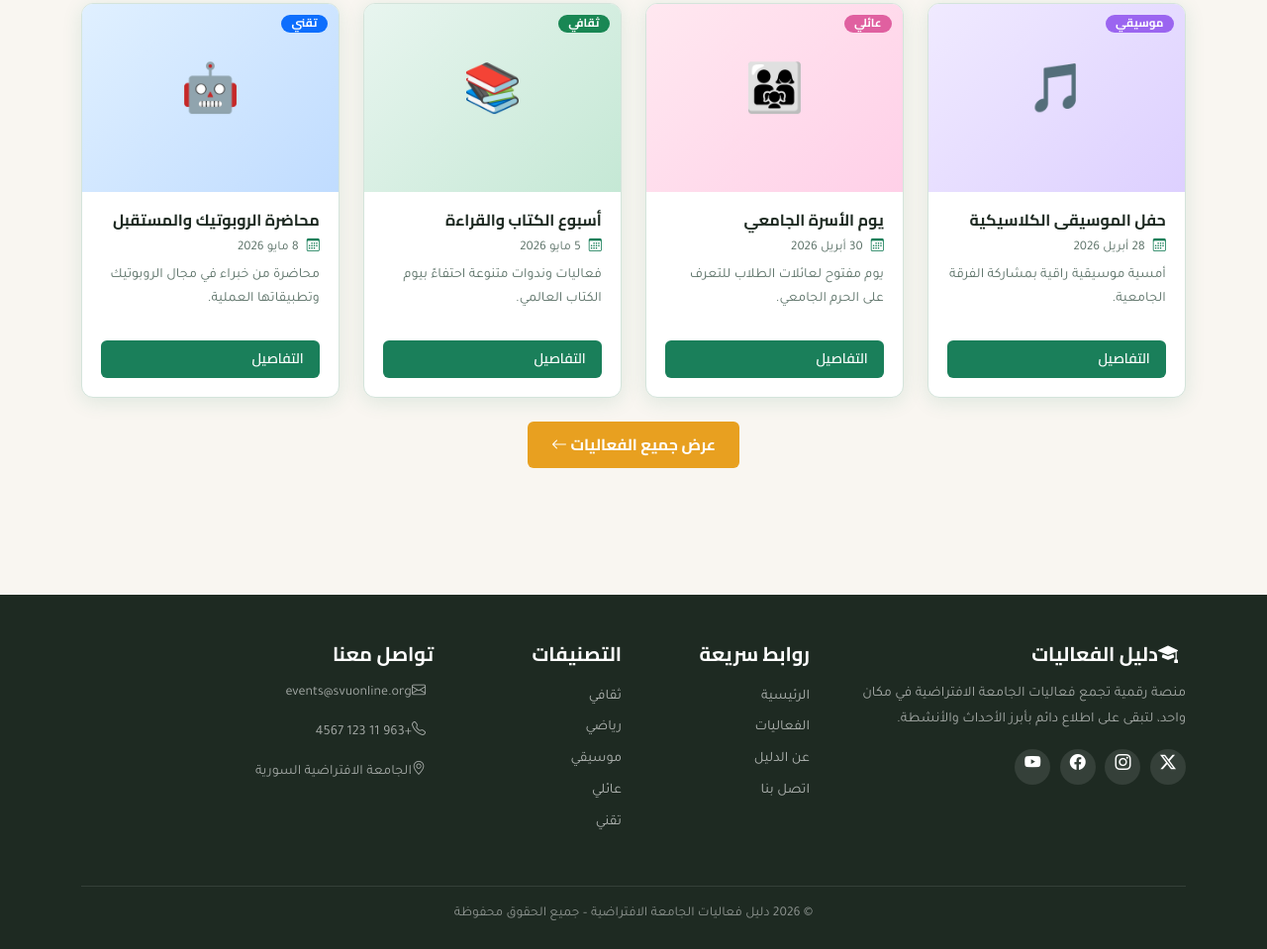
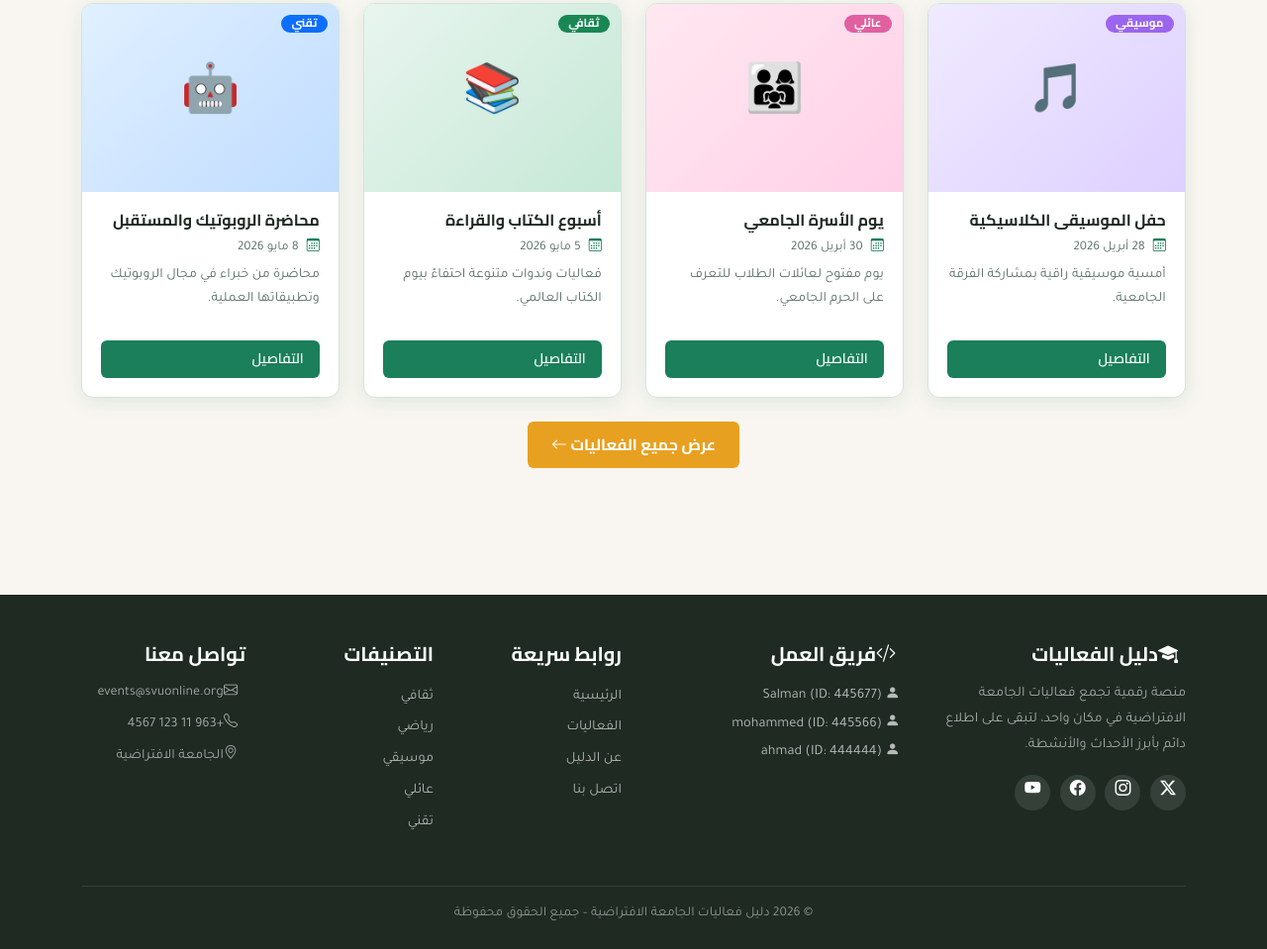
Before and after one commit to ssmmss053/SalmanAndMohammad, a plain HTML site: page index.html in a window 1280 px wide. Shown: the part 1685-2644 px from the top of the page at 99% size. Drawn offline with nearby package versions, Linux system fonts and the light colour scheme.

Commit message:
index.html

```diff
--- a/index.html
+++ b/index.html
@@ -4,18 +4,13 @@
   <meta charset="UTF-8" />
   <meta name="viewport" content="width=device-width, initial-scale=1.0" />
   <title>دليل فعاليات الجامعة الافتراضية</title>
-  <!-- Bootstrap 5 CDN -->
   <link href="https://cdn.jsdelivr.net/npm/bootstrap@5.3.2/dist/css/bootstrap.min.css" rel="stylesheet" />
-  <!-- Bootstrap Icons -->
   <link href="https://cdn.jsdelivr.net/npm/bootstrap-icons@1.11.3/font/bootstrap-icons.min.css" rel="stylesheet" />
-  <!-- Google Fonts: Cairo + Tajawal -->
   <link href="https://fonts.googleapis.com/css2?family=Cairo:wght@400;600;700;900&family=Tajawal:wght@400;500;700&display=swap" rel="stylesheet" />
-  <!-- Custom CSS -->
   <link rel="stylesheet" href="assets/css/styles.css" />
 </head>
 <body>
 
-<!-- ==================== NAVBAR ==================== -->
 <nav class="navbar navbar-expand-lg">
   <div class="container">
     <a class="navbar-brand d-flex align-items-center gap-2 text-decoration-none" href="index.html">
@@ -39,10 +34,8 @@
   </div>
 </nav>
 
-<!-- ==================== HERO SLIDER ==================== -->
 <div class="hero-slider" id="heroSlider">
 
-  <!-- Slide 1 -->
   <div class="slide active">
     <div class="slide-placeholder s1">
       <i class="bi bi-people-fill" style="font-size:8rem;opacity:.15;color:#fff"></i>
@@ -54,7 +47,6 @@
     </div>
   </div>
 
-  <!-- Slide 2 -->
   <div class="slide">
     <div class="slide-placeholder s2">
       <i class="bi bi-trophy-fill" style="font-size:8rem;opacity:.15;color:#fff"></i>
@@ -66,7 +58,6 @@
     </div>
   </div>
 
-  <!-- Slide 3 -->
   <div class="slide">
     <div class="slide-placeholder s3">
       <i class="bi bi-music-note-beamed" style="font-size:8rem;opacity:.15;color:#fff"></i>
@@ -78,11 +69,9 @@
     </div>
   </div>
 
-  <!-- Controls -->
   <button class="slider-btn prev" onclick="changeSlide(-1)"><i class="bi bi-chevron-right"></i></button>
   <button class="slider-btn next" onclick="changeSlide(1)"><i class="bi bi-chevron-left"></i></button>
 
-  <!-- Dots -->
   <div class="slider-dots">
     <span class="dot active" onclick="goToSlide(0)"></span>
     <span class="dot" onclick="goToSlide(1)"></span>
@@ -90,7 +79,6 @@
   </div>
 </div>
 
-<!-- ==================== CATEGORY PILLS ==================== -->
 <section class="section-gap-sm">
   <div class="container">
     <div class="section-header">
@@ -108,7 +96,6 @@
   </div>
 </section>
 
-<!-- ==================== FEATURED THIS WEEK ==================== -->
 <section class="section-gap" style="background:var(--primary-lt);">
   <div class="container">
     <div class="section-header">
@@ -117,7 +104,6 @@
     </div>
     <div class="row g-4">
 
-      <!-- Card 1 -->
       <div class="col-12 col-md-6 col-lg-4">
         <div class="event-card">
           <div class="card-img-wrap">
@@ -134,7 +120,6 @@
         </div>
       </div>
 
-      <!-- Card 2 -->
       <div class="col-12 col-md-6 col-lg-4">
         <div class="event-card">
           <div class="card-img-wrap">
@@ -151,7 +136,6 @@
         </div>
       </div>
 
-      <!-- Card 3 -->
       <div class="col-12 col-md-6 col-lg-4">
         <div class="event-card">
           <div class="card-img-wrap">
@@ -172,7 +156,6 @@
   </div>
 </section>
 
-<!-- ==================== LATEST EVENTS ==================== -->
 <section class="section-gap">
   <div class="container">
     <div class="section-header">
@@ -251,11 +234,10 @@
   </div>
 </section>
 
-<!-- ==================== FOOTER ==================== -->
 <footer>
   <div class="container">
     <div class="row g-4">
-      <div class="col-12 col-md-4">
+      <div class="col-12 col-md-3">
         <h5><i class="bi bi-mortarboard-fill me-2"></i>دليل الفعاليات</h5>
         <p style="font-size:.9rem;opacity:.75;line-height:1.8">منصة رقمية تجمع فعاليات الجامعة الافتراضية في مكان واحد، لتبقى على اطلاع دائم بأبرز الأحداث والأنشطة.</p>
         <div class="footer-social mt-3">
@@ -265,6 +247,16 @@
           <a href="#"><i class="bi bi-youtube"></i></a>
         </div>
       </div>
+
+      <div class="col-12 col-md-3">
+        <h5><i class="bi bi-code-slash me-2"></i>فريق العمل</h5>
+        <ul class="list-unstyled" style="font-size:.9rem; line-height:2; opacity:.85;">
+          <li><i class="bi bi-person-fill me-1"></i> Salman (ID: 445677)</li>
+          <li><i class="bi bi-person-fill me-1"></i> mohammed (ID: 445566)</li>
+          <li><i class="bi bi-person-fill me-1"></i> ahmad (ID: 444444)</li>
+        </ul>
+      </div>
+
       <div class="col-6 col-md-2">
         <h5>روابط سريعة</h5>
         <ul class="list-unstyled" style="font-size:.9rem;line-height:2.2">
@@ -284,11 +276,11 @@
           <li><a href="events.html">تقني</a></li>
         </ul>
       </div>
-      <div class="col-12 col-md-4">
+      <div class="col-12 col-md-2">
         <h5>تواصل معنا</h5>
-        <p style="font-size:.88rem;opacity:.75"><i class="bi bi-envelope me-2"></i>events@svuonline.org</p>
-        <p style="font-size:.88rem;opacity:.75"><i class="bi bi-telephone me-2"></i>+963 11 123 4567</p>
-        <p style="font-size:.88rem;opacity:.75"><i class="bi bi-geo-alt me-2"></i>الجامعة الافتراضية السورية</p>
+        <p style="font-size:.88rem;opacity:.75; margin-bottom: 8px;"><i class="bi bi-envelope me-2"></i>events@svuonline.org</p>
+        <p style="font-size:.88rem;opacity:.75; margin-bottom: 8px;"><i class="bi bi-telephone me-2"></i>+963 11 123 4567</p>
+        <p style="font-size:.88rem;opacity:.75;"><i class="bi bi-geo-alt me-2"></i>الجامعة الافتراضية</p>
       </div>
     </div>
     <div class="footer-bottom">
@@ -297,9 +289,7 @@
   </div>
 </footer>
 
-<!-- Bootstrap JS -->
 <script src="https://cdn.jsdelivr.net/npm/bootstrap@5.3.2/dist/js/bootstrap.bundle.min.js"></script>
-<!-- Custom JS -->
 <script src="assets/js/main.js"></script>
 </body>
 </html>
```
